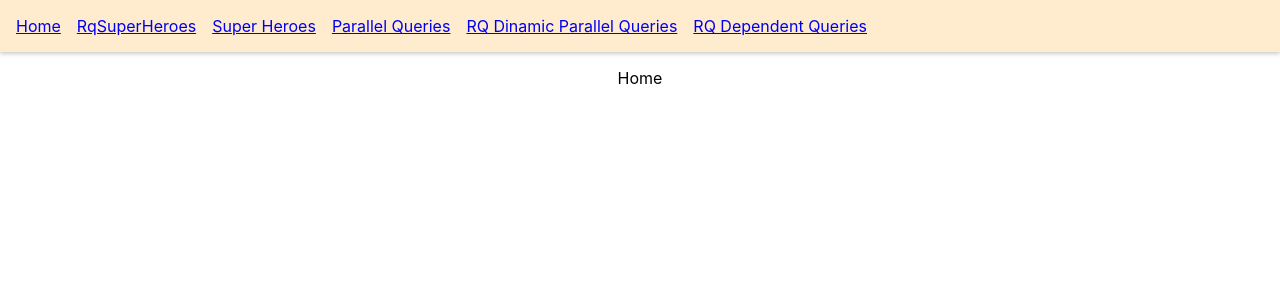
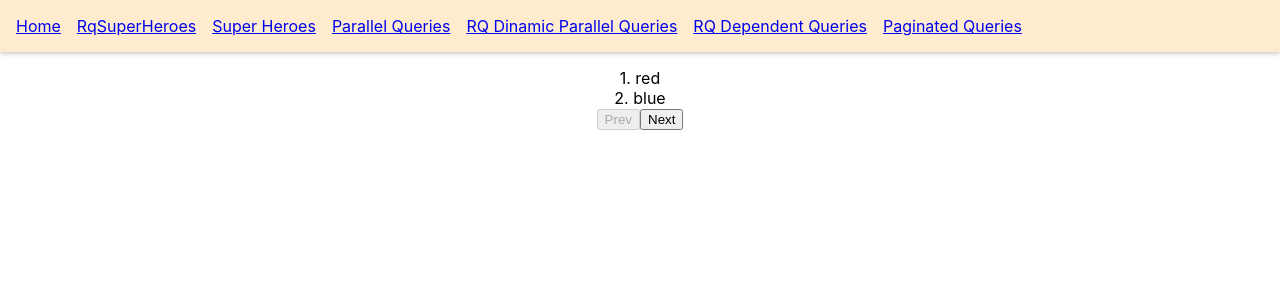
Before and after one commit to armmanvardanyan/react-query, a React (Create React App) app: page /paginated-queries in a window 1280 px wide. Shown: the top 300 px of the page. Built offline with nearby package versions, Linux system fonts and the light colour scheme; data requests are answered from the project's data file.

Commit message:
Pagination with react query (keepPrevoiusData)

```diff
--- a/db.json
+++ b/db.json
@@ -41,5 +41,39 @@
         "id": "codevolution",
         "courses": ["react", "vue", "angular"]
       }
+    ],
+    "colors": [
+      {
+        "id": 1,
+        "label": "red"
+      },
+      {
+        "id": 2,
+        "label": "blue"
+      },
+      {
+        "id": 3,
+        "label": "green"
+      },
+      {
+        "id": 4,
+        "label": "yellow"
+      },
+      {
+        "id": 5,
+        "label": "black"
+      },
+      {
+        "id": 6,
+        "label": "white"
+      },
+      {
+        "id": 7,
+        "label": "orange"
+      },
+      {
+        "id": 8,
+        "label": "purple"
+      }
     ]
 }
--- a/src/App.js
+++ b/src/App.js
@@ -9,6 +9,7 @@ import { RqSuperHeroPage } from "./components/RqSuperHero";
 import { ParallelQUeries } from "./components/ParalellQueries.page";
 import { DinamicParallelQUeries } from "./components/DinamicParalellQueries.page";
 import { DependentQueries } from "./components/DependentQueries.page";
+import { PaginatedQueries } from "./components/PaginatedQueries.page";
 
 const client = new QueryClient() ;
 
@@ -36,6 +37,9 @@ function App() {
           <li>
             <Link to="/rq-dependent">RQ Dependent Queries</Link>
           </li>
+          <li>
+            <Link to="/paginated-queries">Paginated Queries</Link>
+          </li>
         </ul>
       </nav>
 
@@ -47,6 +51,7 @@ function App() {
           <Route path="/rqsuperheroes/:heroId" element= {<RqSuperHeroPage/>} />
           <Route path="/rq-dependent" element= {<DependentQueries email="test@example.com"/>} />
           <Route path="/superheroes" element={<Superhero />} />
+          <Route path="/paginated-queries" element={<PaginatedQueries />} />
           <Route path="*" element={<HomePage />} />
       </Routes>
 
--- /dev/null
+++ b/src/components/PaginatedQueries.page.js
@@ -0,0 +1,50 @@
+import axios from "axios"
+import { useState } from "react"
+import { useQuery } from "react-query"
+
+
+const fetchColors = (pageNum) => {
+    return axios.get(`http://localhost:5000/colors?_limit=2&_page=${pageNum}`)
+}
+
+export const PaginatedQueries = () => {
+
+    const  [pageNum,setPageNum] = useState(1)
+
+    const {data,isError,error,isLoading,isFetching} = useQuery(['colors',pageNum],() => fetchColors(pageNum), {
+        keepPreviousData: true,
+    })
+
+
+    if(isLoading) {
+        return <div>Loading...</div>
+    }
+
+    if(isError) {
+        return <div>{error.message}</div>
+    }
+
+
+
+    return <>
+       {data?.data.map(color => {
+        return <div key={color.id}>{color.id}. {color.label}</div>
+       })}
+      <div>
+        <button
+            disabled={pageNum === 1}
+            onClick={() => setPageNum(pageNum-1)}
+        >
+            Prev
+        </button>
+        <button
+            disabled={pageNum === 4}
+            onClick={() => setPageNum(pageNum+1)}
+        >
+            Next
+        </button>
+      </div>
+      {isFetching && "Loading"}
+    </>
+
+}
```
